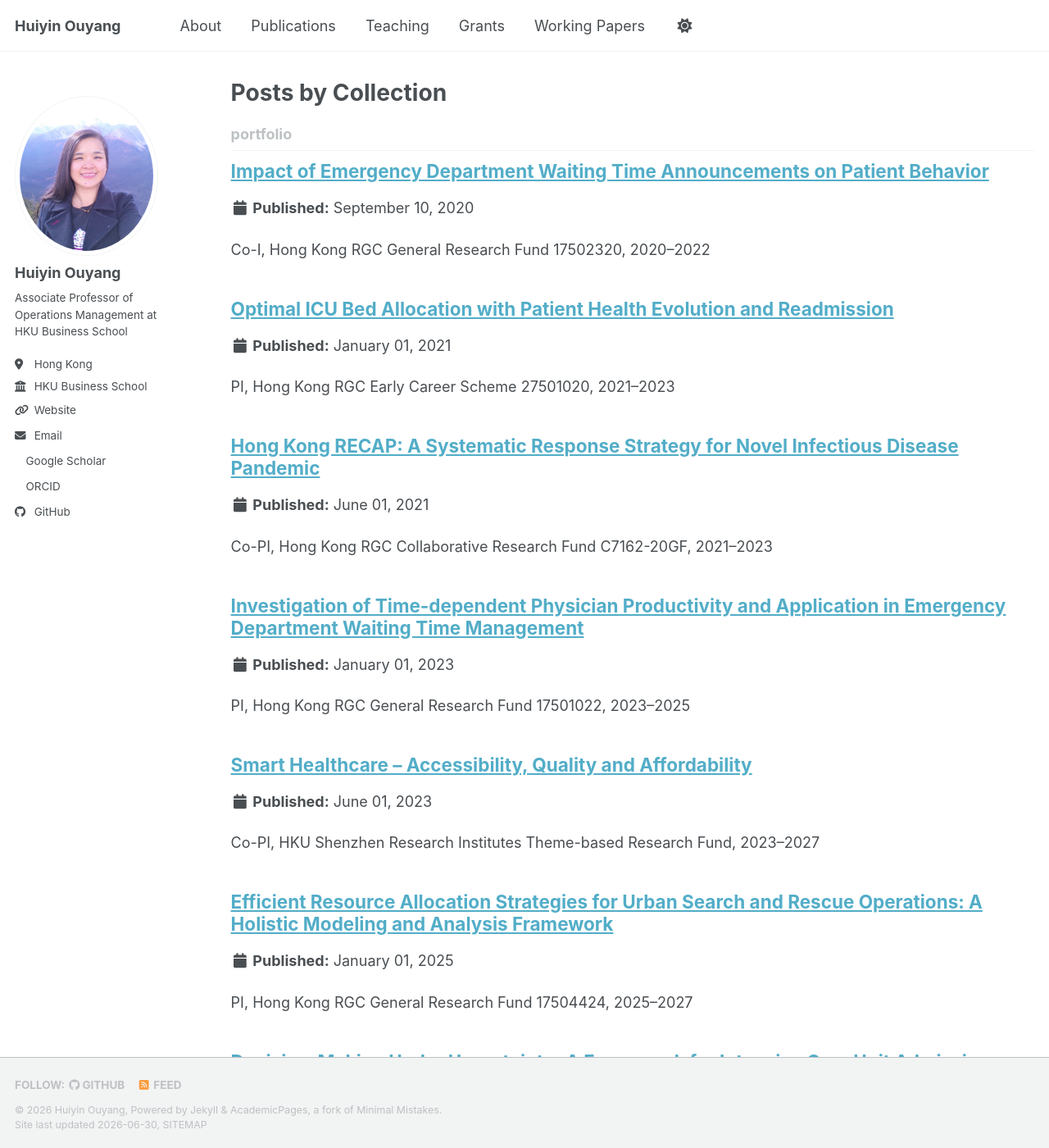
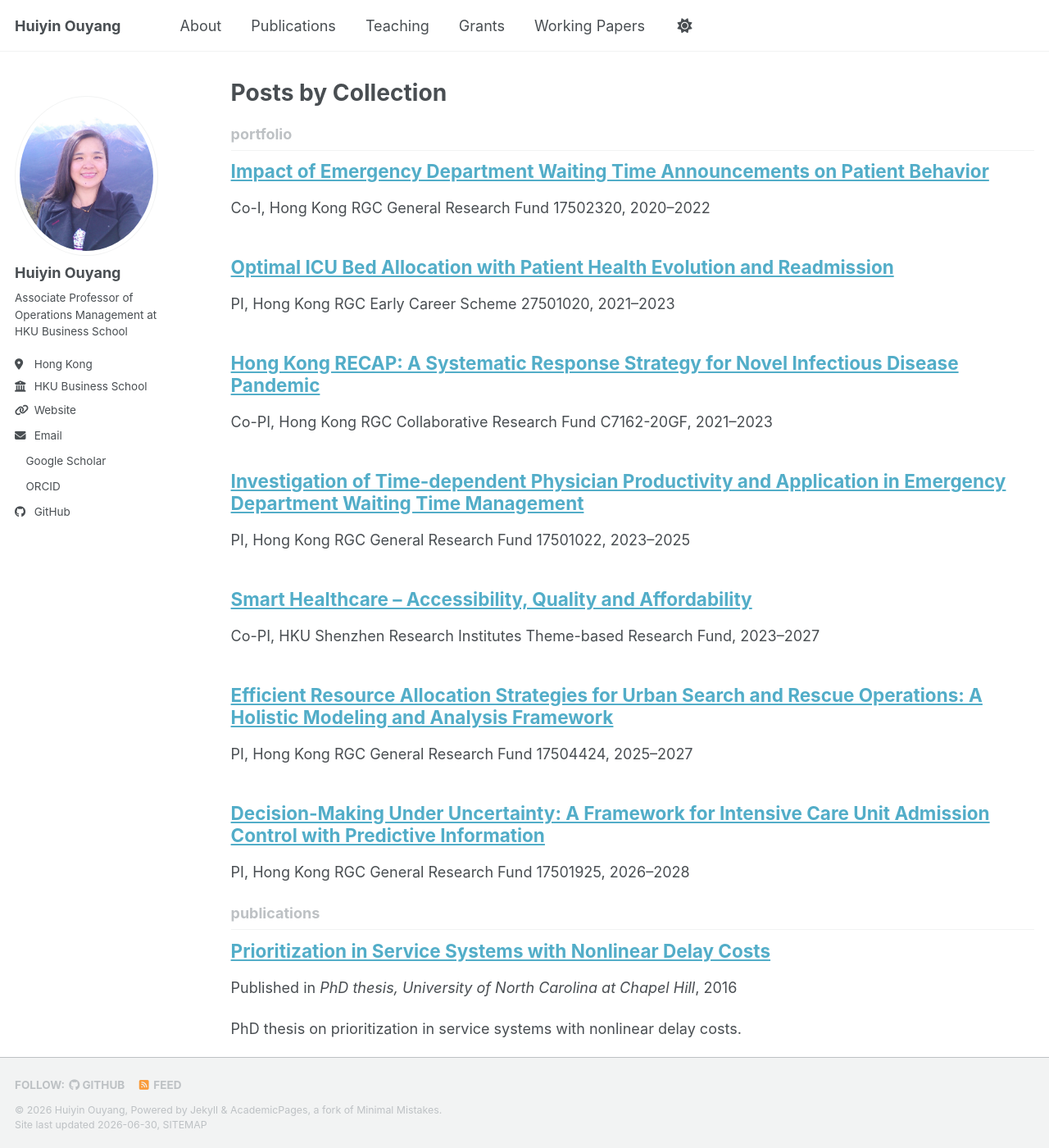
Before and after one commit to ouyanghuiyin/ouyanghuiyin.github.io, a Jekyll site: the page built from _pages/collection-archive.html, in a window 1280 px wide and 1400 px high. Shown: the whole window at 82% size. Built offline with Jekyll 4.4.1, drawn with Linux system fonts in a browser that asks for light colours; a style sheet for code colours, icons or effects is not loaded; some of the changed text lies outside the part shown.

Commit message:
Remove published date from grants and working papers lists

```diff
--- a/_includes/archive-single.html
+++ b/_includes/archive-single.html
@@ -42,7 +42,7 @@
           <p> {{ post.type }}, <i>{{ post.venue }}</i>, {{ post.date | default: "1900-01-01" | date: "%Y" }} </p>
         {% elsif post.collection == 'publications' %}
           <p>Published in <i>{{ post.venue }}</i>, {{ post.date | default: "1900-01-01" | date: "%Y" }} </p>
-        {% elsif post.date %}
+        {% elsif post.date and post.collection != 'portfolio' and post.collection != 'working_papers' %}
          <p class="page__date"><strong><i class="fa fa-fw fa-calendar" aria-hidden="true"></i> {{ site.data.ui-text[site.locale].date_label | default: "Published:" }}</strong> <time datetime="{{ post.date | default: "1900-01-01" | date_to_xmlschema }}">{{ post.date | default: "1900-01-01" | date: "%B %d, %Y" }}</time></p>
         {% endif %}
 
```
